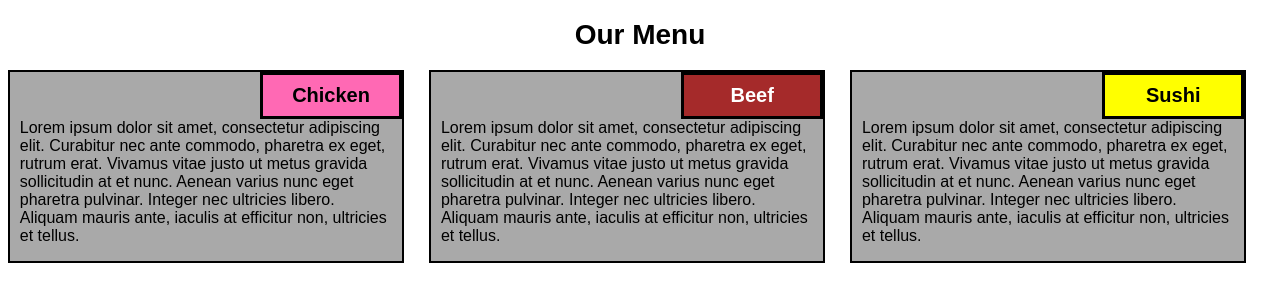
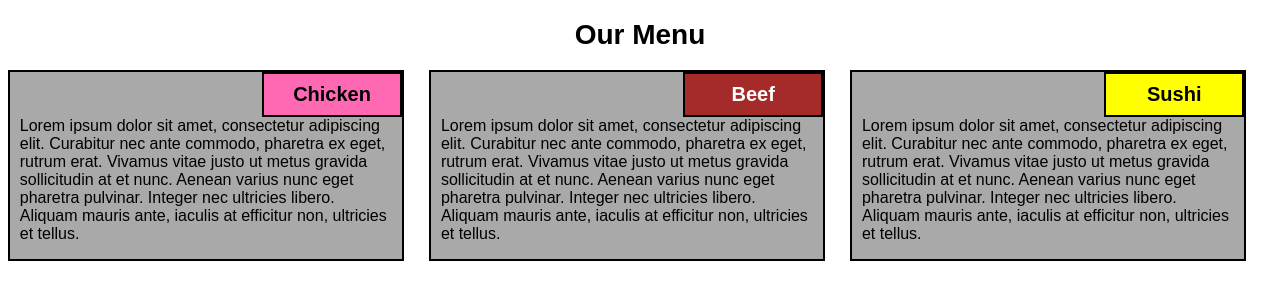
Before and after one commit to KeyCode14/My-Assignment, a plain HTML site: page module2-solution/index.html in a window 1280 px wide. Drawn offline with Linux system fonts and the light colour scheme.

Commit message:
Update css.css

```diff
--- a/module2-solution/css.css
+++ b/module2-solution/css.css
@@ -24,7 +24,7 @@
   font-weight: bold;
   padding: 9px;
   margin: 0px;
-  border: 3px solid black;
+  border: 2px solid black;
   float: right;
 }
 #section-title-2{
@@ -36,7 +36,7 @@
   font-weight: bold;
   padding: 9px;
   margin: 0px;
-  border: 3px solid black;
+  border: 2px solid black;
   float: right;
 }
 #section-title-3{
@@ -47,7 +47,7 @@
   font-weight: bold;
   padding: 9px;
   margin: 0px;
-  border: 3px solid black;
+  border: 2px solid black;
   float: right;
 }
 #paragraph{
```
